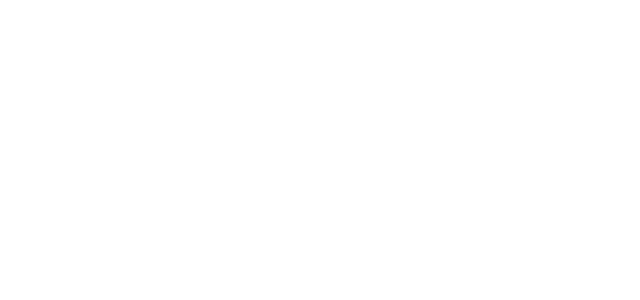
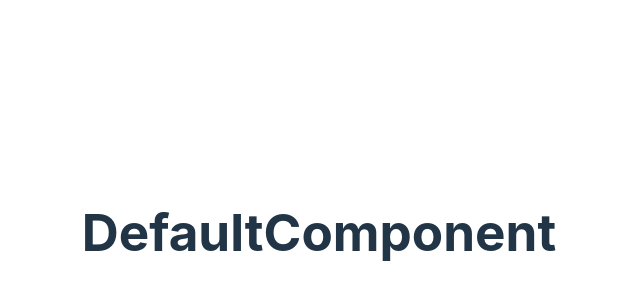
Before and after one commit to WDI-104/git-collab-test, a React (Vite) app: page / in a window 1280 px wide. Shown: the part 168-468 px from the top of the page, without its empty margins (321-961 px from the left). Built offline with nearby package versions, Linux system fonts and the light colour scheme.

Commit message:
Add default component

```diff
--- a/src/App.jsx
+++ b/src/App.jsx
@@ -2,12 +2,13 @@
 import reactLogo from './assets/react.svg'
 import viteLogo from '/vite.svg'
 import './App.css'
+import DefaultComponent from './components/DefaultComponent'
 
 function App() {
 
   return (
     <>
-
+      <DefaultComponent />
     </>
   )
 }
--- /dev/null
+++ b/src/components/DefaultComponent.jsx
@@ -0,0 +1,9 @@
+import React from 'react'
+
+const DefaultComponent = () => {
+  return (
+    <h1>DefaultComponent</h1>
+  )
+}
+
+export default DefaultComponent
```
